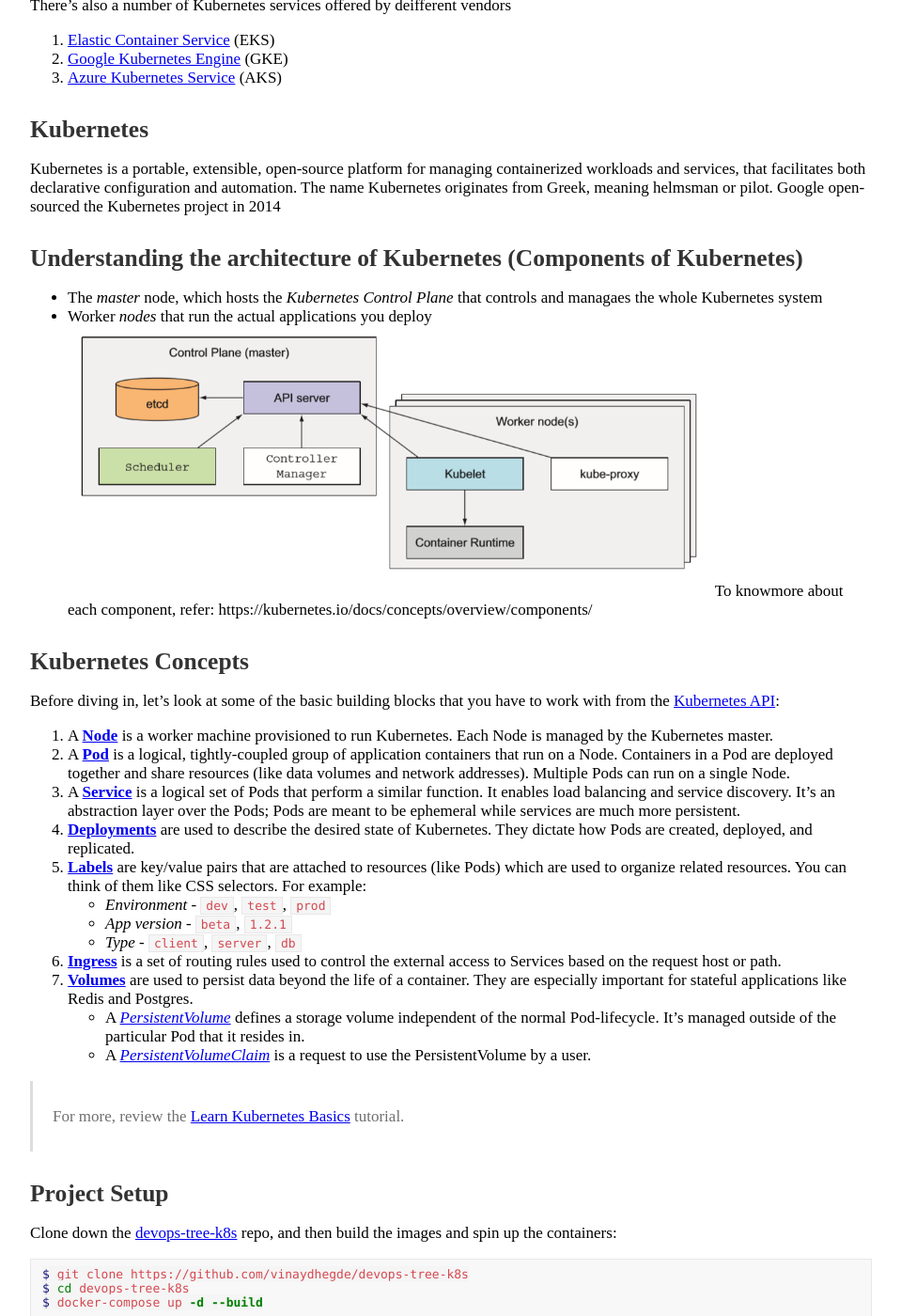
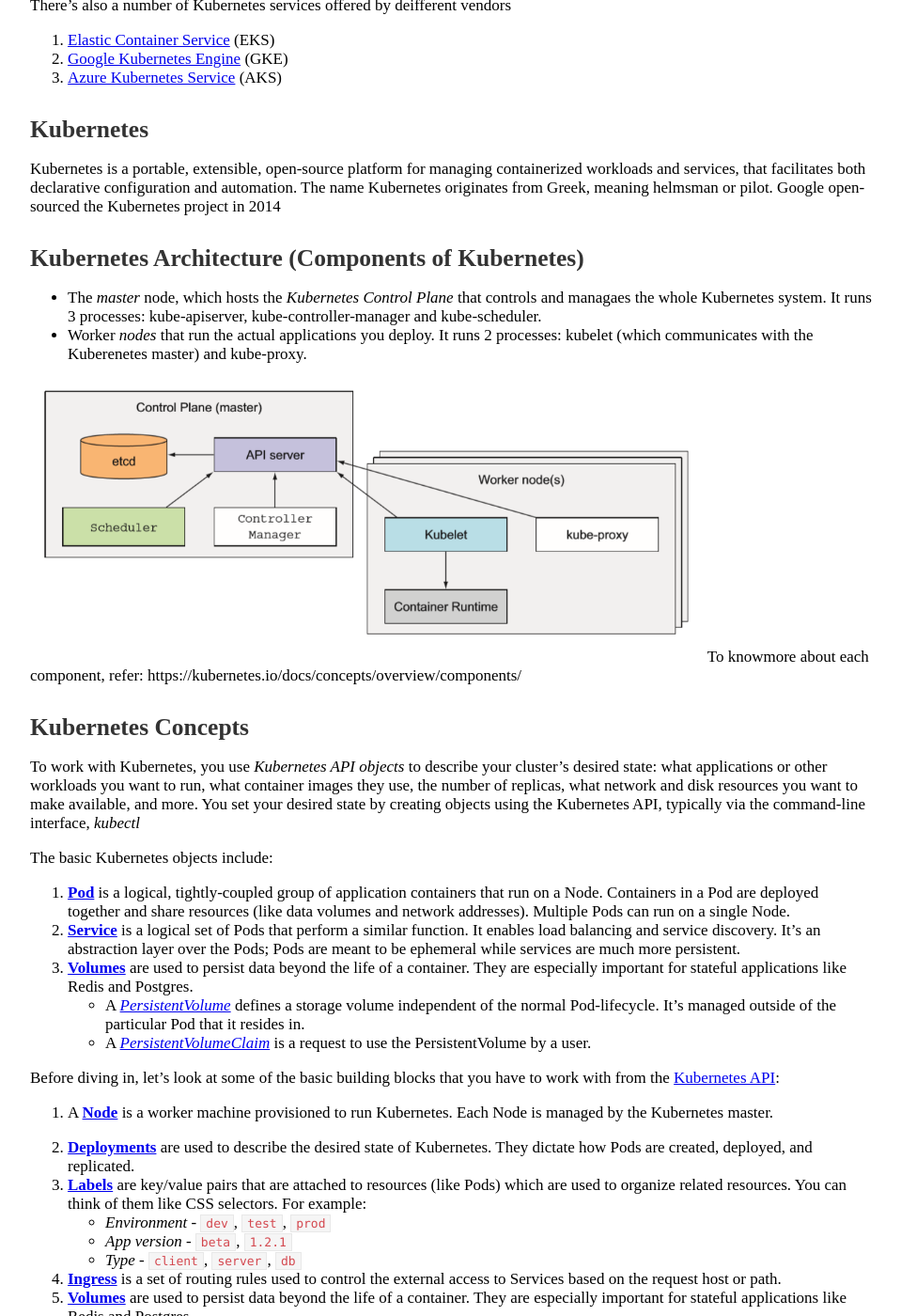
Before and after one commit to vinaydhegde/vinaydhegde.github.io, a Jekyll site: the page built from _posts/2020-04-05-Deploy and run a microservce in Kubernetes.md, in a window 1280 px wide and 1400 px high, scrolled down 1385 px. Shown: the whole window at 94% size, without its empty margins (160-1119 px from the left). Built offline with Jekyll 4.4.1, drawn with Linux system fonts in a browser that asks for light colours; some of the changed text lies outside the part shown.

Commit message:
Update 2020-04-05-Deploy and run a microservce in Kubernetes.md

```diff
--- a/_posts/2020-04-05-Deploy and run a microservce in Kubernetes.md
+++ b/_posts/2020-04-05-Deploy and run a microservce in Kubernetes.md
@@ -70,19 +70,29 @@
 Kubernetes is a portable, extensible, open-source platform for managing containerized workloads and services, that facilitates both declarative configuration and automation.
 The name Kubernetes originates from Greek, meaning helmsman or pilot. Google open-sourced the Kubernetes project in 2014
 
-## Understanding the architecture of Kubernetes (Components of Kubernetes)
-- The *master* node, which hosts the *Kubernetes Control Plane* that controls and managaes the whole Kubernetes system
-- Worker *nodes* that run the actual applications you deploy
+## Kubernetes Architecture (Components of Kubernetes)
+- The *master* node, which hosts the *Kubernetes Control Plane* that controls and managaes the whole Kubernetes system.
+ It runs 3 processes: kube-apiserver, kube-controller-manager and kube-scheduler.
+- Worker *nodes* that run the actual applications you deploy. It runs 2 processes: kubelet (which communicates with  the Kuberenetes master) and kube-proxy.
+
+
 <img src="/images/k8s/kubernetes-components.png" style="max-width:80%;padding-bottom:20px;" alt="Kubernetes Components">
 To knowmore about each component, refer: https://kubernetes.io/docs/concepts/overview/components/
 
 ## Kubernetes Concepts
+To work with Kubernetes, you use *Kubernetes API objects* to describe your cluster’s desired state: what applications or other workloads you want to run, what container images they use, the number of replicas, what network and disk resources you want to make available, and more. You set your desired state by creating objects using the Kubernetes API, typically via the command-line interface, *kubectl*
+
+The basic Kubernetes objects include:
+1. **[Pod](https://kubernetes.io/docs/concepts/workloads/pods/pod/)** is a logical, tightly-coupled group of application containers that run on a Node. Containers in a Pod are deployed together and share resources (like data volumes and network addresses). Multiple Pods can run on a single Node.
+1. **[Service](https://kubernetes.io/docs/concepts/services-networking/service/)** is a logical set of Pods that perform a similar function. It enables load balancing and service discovery. It's an abstraction layer over the Pods; Pods are meant to be ephemeral while services are much more persistent.
+1. **[Volumes](https://kubernetes.io/docs/concepts/storage/volumes/)** are used to persist data beyond the life of a container. They are especially important for stateful applications like Redis and Postgres.
+    - A *[PersistentVolume](https://kubernetes.io/docs/concepts/storage/persistent-volumes/)* defines a storage volume independent of the normal Pod-lifecycle. It's managed outside of the particular Pod that it resides in.
+    - A *[PersistentVolumeClaim](https://kubernetes.io/docs/concepts/storage/persistent-volumes/#persistentvolumeclaims)* is a request to use the PersistentVolume by a user.
 
 Before diving in, let's look at some of the basic building blocks that you have to work with from the [Kubernetes API](https://kubernetes.io/docs/concepts/overview/kubernetes-api/):
 
 1. A **[Node](https://kubernetes.io/docs/concepts/architecture/nodes/)** is a worker machine provisioned to run Kubernetes. Each Node is managed by the Kubernetes master.
-1. A **[Pod](https://kubernetes.io/docs/concepts/workloads/pods/pod/)** is a logical, tightly-coupled group of application containers that run on a Node. Containers in a Pod are deployed together and share resources (like data volumes and network addresses). Multiple Pods can run on a single Node.
-1. A **[Service](https://kubernetes.io/docs/concepts/services-networking/service/)** is a logical set of Pods that perform a similar function. It enables load balancing and service discovery. It's an abstraction layer over the Pods; Pods are meant to be ephemeral while services are much more persistent.
+
 1. **[Deployments](https://kubernetes.io/docs/concepts/workloads/controllers/deployment/)** are used to describe the desired state of Kubernetes. They dictate how Pods are created, deployed, and replicated.
 1. **[Labels](https://kubernetes.io/docs/concepts/overview/working-with-objects/labels/)** are key/value pairs that are attached to resources (like Pods) which are used to organize related resources. You can think of them like CSS selectors. For example:
     - *Environment* - `dev`, `test`, `prod`
@@ -90,8 +100,12 @@
     - *Type* - `client`, `server`, `db`
 1. **[Ingress](https://kubernetes.io/docs/concepts/services-networking/ingress/)** is a set of routing rules used to control the external access to Services based on the request host or path.
 1. **[Volumes](https://kubernetes.io/docs/concepts/storage/volumes/)** are used to persist data beyond the life of a container. They are especially important for stateful applications like Redis and Postgres.
-    - A *[PersistentVolume](https://kubernetes.io/docs/concepts/storage/persistent-volumes/)* defines a storage volume independent of the normal Pod-lifecycle. It's managed outside of the particular Pod that it resides in.
-    - A *[PersistentVolumeClaim](https://kubernetes.io/docs/concepts/storage/persistent-volumes/#persistentvolumeclaims)* is a request to use the PersistentVolume by a user.
+    - *[PersistentVolume](https://kubernetes.io/docs/concepts/storage/persistent-volumes/)* defines a storage volume independent of the normal Pod-lifecycle. It's managed outside of the particular Pod that it resides in.
+    - *[PersistentVolumeClaim](https://kubernetes.io/docs/concepts/storage/persistent-volumes/#persistentvolumeclaims)* is a request to use the PersistentVolume by a user.
+1. **[Namespace](https://kubernetes.io/docs/concepts/overview/working-with-objects/namespaces/)**: Kubernetes supports multiple virtual clusters backed by the same physical cluster. These virtual clusters are called namespaces
+
+Kubernetes also contains higher-level abstractions that rely on controllers to build upon the basic objects, and provide additional functionality and convenience features. These include:
+
 
 > For more, review the [Learn Kubernetes Basics](https://kubernetes.io/docs/tutorials/kubernetes-basics/) tutorial.
 
```
